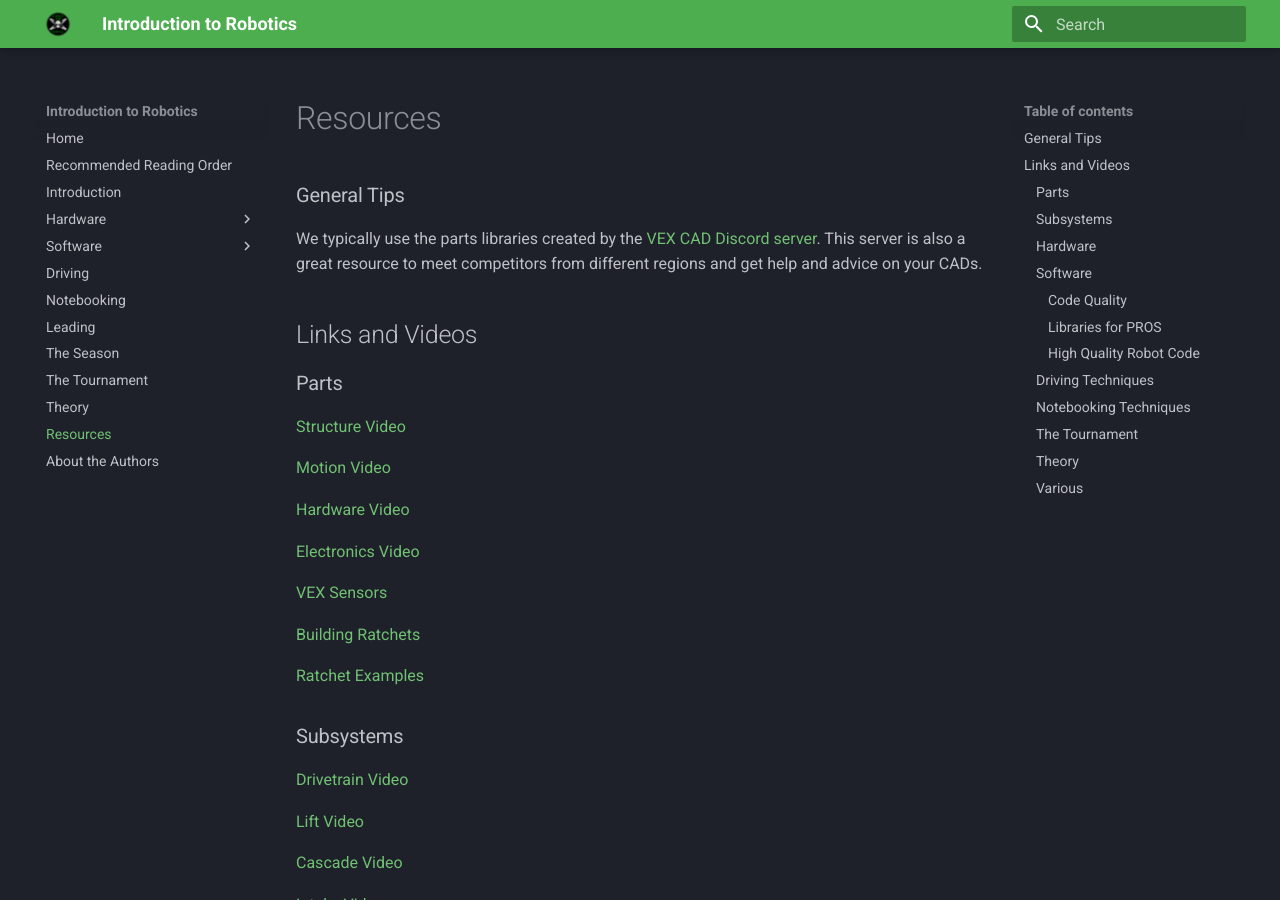
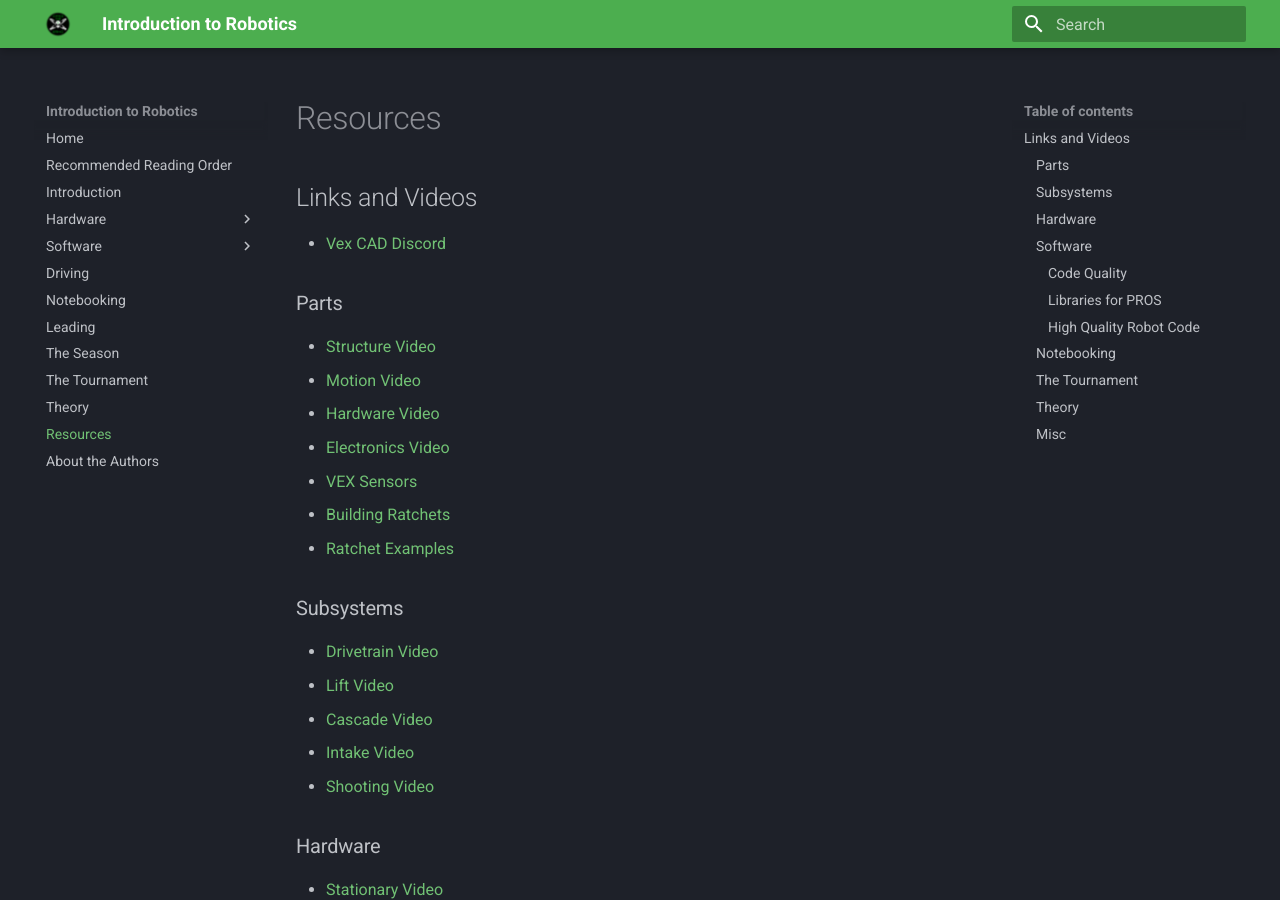
Before and after one commit to Area-53-Robotics/Intro-To-Robotics, an MkDocs documentation site: the page built from docs/resources.md, in a window 1280 px wide and 900 px high. Built offline with MkDocs 1.6.1 and Material for MkDocs 9.7.7, drawn with Linux system fonts in a browser that asks for light colours; some of the changed text lies outside the part shown.

Commit message:
Misc fixes

```diff
--- a/docs/resources.md
+++ b/docs/resources.md
@@ -1,135 +1,91 @@
 # Resources
 
-<!--TODO: Update this to match the new videos-->
-
-### General Tips
-
-We typically use the parts libraries created by the [VEX CAD Discord server](https://discord.gg/BKV3DJm). This server is also a great resource to meet competitors from different regions and get help and advice on your CADs.
+<!--TODO: Update this to match the new structure-->
 
 ## Links and Videos
 
+-   [Vex CAD Discord](https://discord.com/invite/BKV3DJm)
+
 ### Parts
 
-[Structure Video](https://youtu.be/9wj5aibcKAE)
-
-[Motion Video](https://youtu.be/opz3PNI6mY0)
-
-[Hardware Video](https://youtu.be/DAcHH1pAQ_c)
-
-[Electronics Video](https://youtu.be/OqzroBgR2dk)
-
-[VEX Sensors](https://wiki.purduesigbots.com/electronics/vex/vex-sensors)
-
-[Building Ratchets](https://www.youtube.com/watch?v=Yqm_LLXDCHA&)
-
-[Ratchet Examples](https://www.youtube.com/watch?v=5oYMlgNAVO4&t=136s)
+-   [Structure Video](https://youtu.be/9wj5aibcKAE)
+-   [Motion Video](https://youtu.be/opz3PNI6mY0)
+-   [Hardware Video](https://youtu.be/DAcHH1pAQ_c)
+-   [Electronics Video](https://youtu.be/OqzroBgR2dk)
+-   [VEX Sensors](https://wiki.purduesigbots.com/electronics/vex/vex-sensors)
+-   [Building Ratchets](https://www.youtube.com/watch?v=Yqm_LLXDCHA&)
+-   [Ratchet Examples](https://www.youtube.com/watch?v=5oYMlgNAVO4&t=136s)
 
 ### Subsystems
 
-[Drivetrain Video](https://www.youtube.com/watch?v=Hu4FqAARGGw)
-
-[Lift Video](https://www.youtube.com/watch?v=hYC-bCeYGm0)
-
-[Cascade Video](https://youtu.be/diXEm9aw1Dc)
-
-[Intake Video](https://www.youtube.com/watch?v=lk-dUcIApZg)
-
-[Shooting Video](https://www.youtube.com/watch?v=mp8h-1DBMEo)
+-   [Drivetrain Video](https://www.youtube.com/watch?v=Hu4FqAARGGw)
+-   [Lift Video](https://www.youtube.com/watch?v=hYC-bCeYGm0)
+-   [Cascade Video](https://youtu.be/diXEm9aw1Dc)
+-   [Intake Video](https://www.youtube.com/watch?v=lk-dUcIApZg)
+-   [Shooting Video](https://www.youtube.com/watch?v=mp8h-1DBMEo)
 
 ### Hardware
 
-[Stationary Video](https://www.youtube.com/watch?v=BSeIZ1zZGXk)
-
-[Moving Video 1](https://youtu.be/y8EGzFVsPJA)
-
-[Moving Video 2](https://www.youtube.com/watch?v=GQ1Rsz-0t64)
-
-[Drivetrain Video](https://www.youtube.com/watch?v=8jxQENu5O8E)
-
-[AURA - X-Drive Explanation](https://aura.org.nz/why-is-x-drive-faster/)
+-   [Stationary Video](https://www.youtube.com/watch?v=BSeIZ1zZGXk)
+-   [Moving Video 1](https://youtu.be/y8EGzFVsPJA)
+-   [Moving Video 2](https://www.youtube.com/watch?v=GQ1Rsz-0t64)
+-   [Drivetrain Video](https://www.youtube.com/watch?v=8jxQENu5O8E)
+-   [AURA - X-Drive Explanation](https://aura.org.nz/why-is-x-drive-faster/)
 
 ### Software
 
-[Lesson 1](https://youtu.be/YPC-O3wBU9U)
-
-[Lesson 1 Code File](https://drive.google.com/drive/folders/1PyiJFK_lINnRKxr7I7DLKjaedGlO3DMs?usp=sharing)
-
-[Lesson 2](https://youtu.be/055aXg_s0gs)
-
-[Lesson 2 Code File](https://drive.google.com/drive/folders/1-huqLtAJb9f3OECAcRmWYBYfNYo4_CAb?usp=sharing)
-
-[53A/C Code Explanations](https://youtu.be/v3UvxnhD518)
-
-[Operators - C++ Tutorials](http://www.cplusplus.com/doc/tutorial/operators/)
-
-[Simple control structures - C++ Tutorials](http://www.cplusplus.com/doc/oldtutorial/control/)
-
-[Functions - C++ Tutorials](https://www.cplusplus.com/doc/tutorial/functions/)
-
-[Pros Documentatin](https://pros.cs.purdue.edu/v5/index.html)
-
-[Git Documentation](https://git-scm.com/doc)
+-   [Lesson 1](https://youtu.be/YPC-O3wBU9U)
+-   [Lesson 1 Code File](https://drive.google.com/drive/folders/1PyiJFK_lINnRKxr7I7DLKjaedGlO3DMs?usp=sharing)
+-   [Lesson 2](https://youtu.be/055aXg_s0gs)
+-   [Lesson 2 Code File](https://drive.google.com/drive/folders/1-huqLtAJb9f3OECAcRmWYBYfNYo4_CAb?usp=sharing)
+-   [53A/C Code Explanations](https://youtu.be/v3UvxnhD518)
+-   [Operators - C++ Tutorials](http://www.cplusplus.com/doc/tutorial/operators/)
+-   [Simple control structures - C++ Tutorials](http://www.cplusplus.com/doc/oldtutorial/control/)
+-   [Functions - C++ Tutorials](https://www.cplusplus.com/doc/tutorial/functions/)
+-   [Pros Documentatin](https://pros.cs.purdue.edu/v5/index.html)
+-   [Git Documentation](https://git-scm.com/doc)
 
 #### Code Quality
 
-[Core C++ Naming Conventions](https://github.com/isocpp/CppCoreGuidelines/blob/master/CppCoreGuidelines.md#S-naming)
-
-[Google naming conventions](https://google.github.io/styleguide/cppguide.html#Variable_Names)
-
-[Commenting Guide](https://stackoverflow.blog/2021/12/23/best-practices-for-writing-code-comments/)
+-   [Core C++ Naming Conventions](https://github.com/isocpp/CppCoreGuidelines/blob/master/CppCoreGuidelines.md#S-naming)
+-   [Google naming conventions](https://google.github.io/styleguide/cppguide.html#Variable_Names)
+-   [Commenting Guide](https://stackoverflow.blog/2021/12/23/best-practices-for-writing-code-comments/)
 
 #### Libraries for PROS
 
-[Okapilib](https://okapilib.github.io/OkapiLib/index.html)
-
-[ARMS](https://github.com/purduesigbots/LEGS)
-
-[Lib4253](https://github.com/Ryan4253/lib4253)
-
-[Sylib](https://github.com/sy1vi3/sylib)
-
-[EZ Template](https://github.com/EZ-Robotics/EZ-Template)
-
-[LemLib](https://github.com/LemLib/LemLib)
+-   [Okapilib](https://okapilib.github.io/OkapiLib/index.html)
+-   [ARMS](https://github.com/purduesigbots/LEGS)
+-   [Lib4253](https://github.com/Ryan4253/lib4253)
+-   [Sylib](https://github.com/sy1vi3/sylib)
+-   [EZ Template](https://github.com/EZ-Robotics/EZ-Template)
+-   [LemLib](https://github.com/LemLib/LemLib)
 
 #### High Quality Robot Code
 
-[lib7842](https://github.com/theol0403/lib7842)
+-   [lib7842](https://github.com/theol0403/lib7842)
+-   [4253B-Tipping-Point-Worlds](https://github.com/Ryan4253/4253B-Tipping-Point-Worlds)
+-   [nickmertin/5225A-2017-2018](https://github.com/nickmertin/5225A-2017-2018)
+-   [Team_7K_robotics](https://github.com/vexcode-2019/Team_7K_robotics)
 
-[4253B-Tipping-Point-Worlds](https://github.com/Ryan4253/4253B-Tipping-Point-Worlds)
+### Notebooking
 
-[nickmertin/5225A-2017-2018](https://github.com/nickmertin/5225A-2017-2018)
-
-[Team_7K_robotics](https://github.com/vexcode-2019/Team_7K_robotics)
-
-### Driving Techniques
-
-### Notebooking Techniques
-
-[Teresa’s Notebook Guide](https://docs.google.com/presentation/d/1Uk4swRHdrwL2-z1mSL9msUDOOHVweSWmGtXWr6ovS38/edit?usp=sharing)
+-   [Teresa’s Notebook Guide](https://docs.google.com/presentation/d/1Uk4swRHdrwL2-z1mSL9msUDOOHVweSWmGtXWr6ovS38/edit?usp=sharing)
 
 ### The Tournament
 
-[VRC Hub](https://play.google.com/store/apps/details?id=com.dwabtech.vexhub.vrc&hl=en)
-
-[VEX Via](https://play.google.com/store/apps/details?id=com.dwabtech.vexvia&hl=en_US&gl=US)
-
-[Teresa’s Judging Guide](https://docs.google.com/presentation/d/1dznCO7GGM4A3EmXSbmme2xTFXda-_Qc7HOAgnhn4Itk/edit?usp=sharing)
-
-[Judge Guide](https://www.roboticseducation.org/documents/2019/08/judge-guide.pdf/)
-
-[Design Rubric](https://www.robotevents.com/season/130/document/71/download)
-
-[Interview Rubric](https://www.roboticseducation.org/documents/2020/06/engineering-notebook-and-team-interview-rubric.pdf/)
+-   [VRC Hub](https://play.google.com/store/apps/details?id=com.dwabtech.vexhub.vrc&hl=en)
+-   [VEX Via](https://play.google.com/store/apps/details?id=com.dwabtech.vexvia&hl=en_US&gl=US)
+-   [Teresa’s Judging Guide](https://docs.google.com/presentation/d/1dznCO7GGM4A3EmXSbmme2xTFXda-_Qc7HOAgnhn4Itk/edit?usp=sharing)
+-   [Judge Guide](https://www.roboticseducation.org/documents/2019/08/judge-guide.pdf/)
+-   [Design Rubric](https://www.robotevents.com/season/130/document/71/download)
+-   [Interview Rubric](https://www.roboticseducation.org/documents/2020/06/engineering-notebook-and-team-interview-rubric.pdf/)
 
 ### Theory
 
-[The Area 53 Team Division Manifesto](https://docs.google.com/document/d/1eU8lVrfeGPaf6A4_BxN5uHAW0tUgGNzL7UcSmdL5GTU/edit?usp=sharing)
+-   [The Area 53 Team Division Manifesto](https://docs.google.com/document/d/1eU8lVrfeGPaf6A4_BxN5uHAW0tUgGNzL7UcSmdL5GTU/edit?usp=sharing)
 
-### Various
+### Misc
 
-[Sigbots Wiki](https://wiki.purduesigbots.com/)
-
-[Fusion 360 Add-In](https://www.vexforum.com/t/vex-cad-fusion-360-parts-library-release-log/83263)
-
-[Team Standings](https://www.robotevents.com/teams/VRC/53A)
+-   [Sigbots Wiki](https://wiki.purduesigbots.com/)
+-   [Fusion 360 Add-In](https://www.vexforum.com/t/vex-cad-fusion-360-parts-library-release-log/83263)
+-   [Team Standings](https://www.robotevents.com/teams/VRC/53A)
```
Also changed, not shown: docs/hardware/basics/tools.md (+8 -8 lines), docs/software/advanced-concepts/odometry.md (+3 -9 lines).
